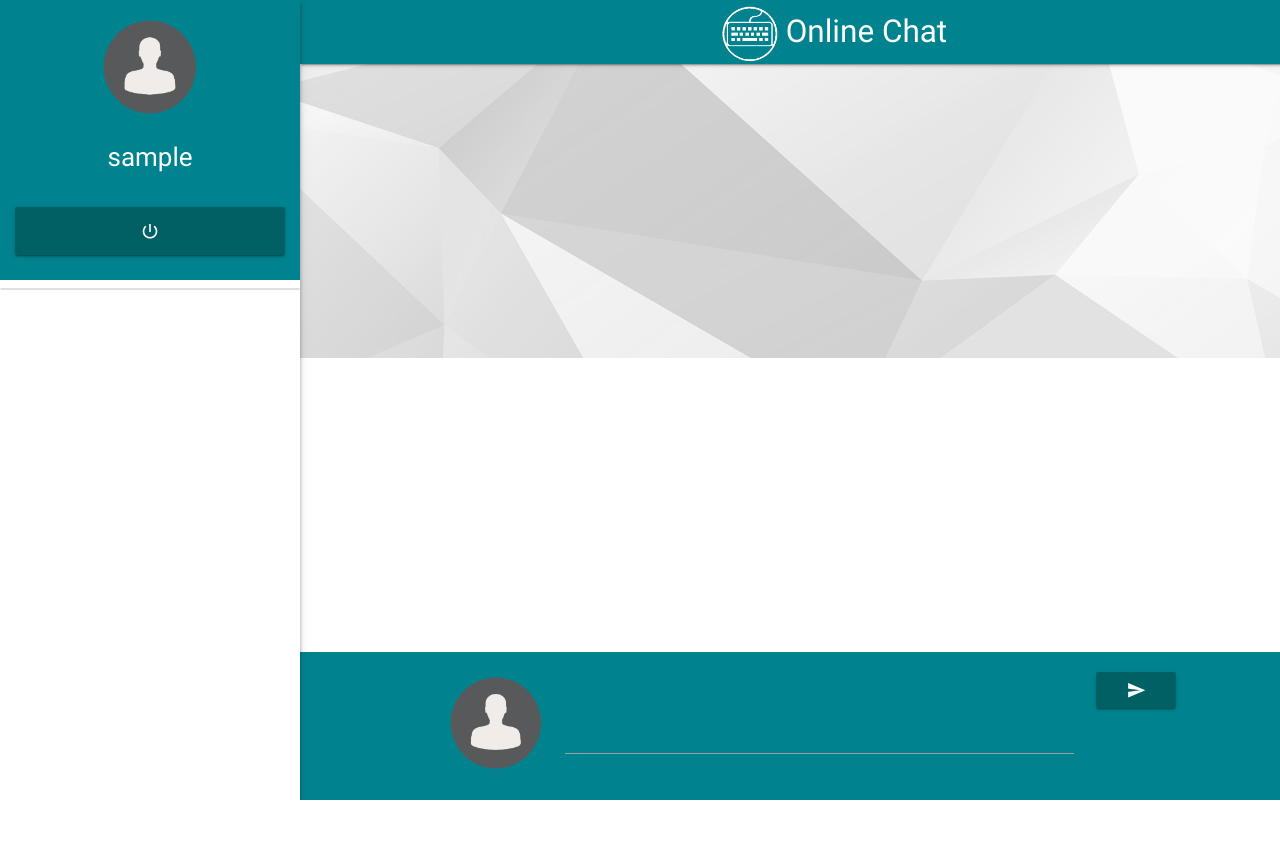
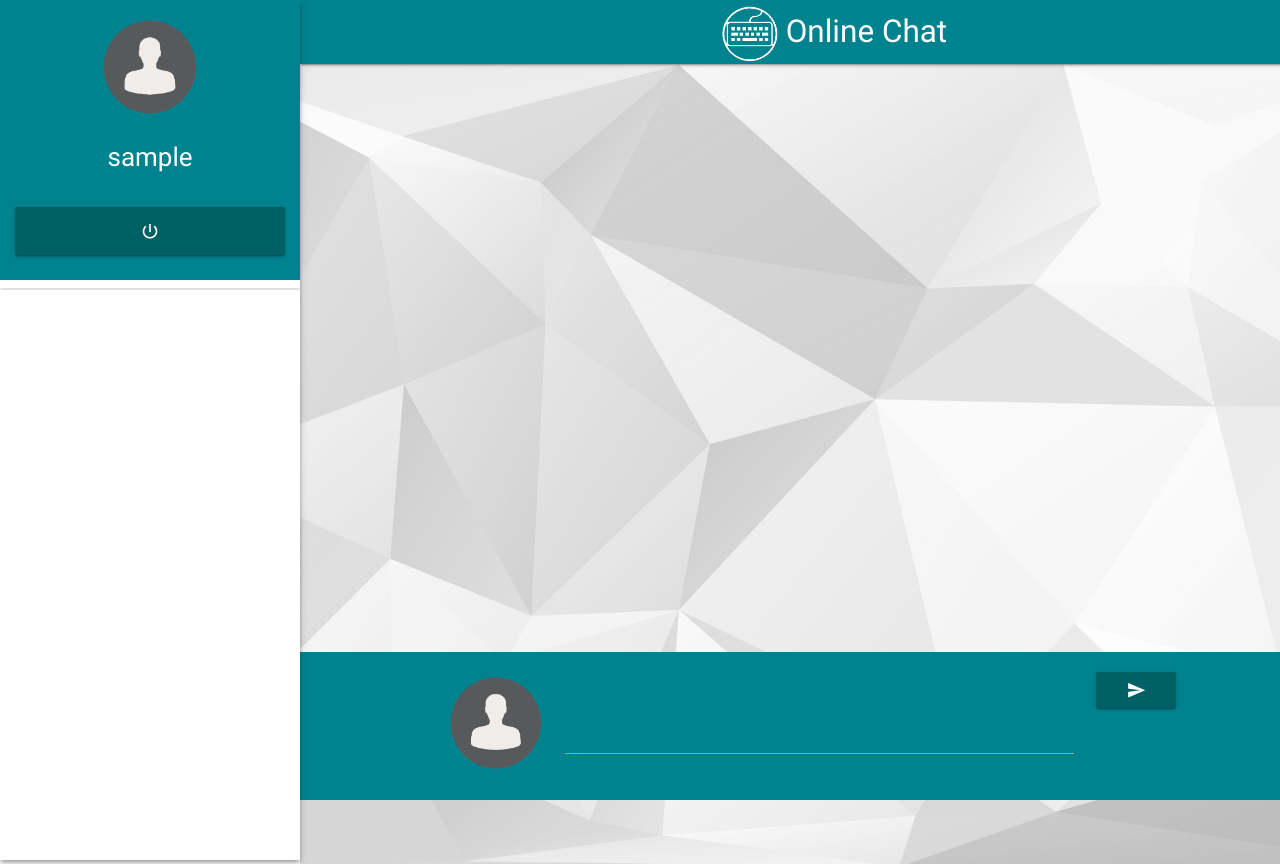
Before and after one commit to CptnDaddy/Online-Chat-Software, a PHP site: page /chat.php in a window 1280 px wide. Before the commit the page ends 800 px from the top, so only its background shows below. Run offline with PHP 8.4, Linux system fonts and the light colour scheme; the visitor is signed in with stand-in values (Sample User, id 1); data that the repository does not hold is empty; some libraries are stand-ins or nearby versions.

Commit message:
changed message box, background image fixed

```diff
--- a/css/chat.css
+++ b/css/chat.css
@@ -2,6 +2,10 @@ header,
 main,
 footer {
   padding-left: 300px;
+}
+
+main {
+	height: 100%;
 }
 
 body {
@@ -44,30 +48,33 @@ body {
 @media screen and (min-width: 300px) {
 	#chatwindow {
 		top: 40px;
-		height: 40%;
+		min-height: 100%;
 		width: 100%;
-		background-image: url(../img/chats.jpeg);
-		background-repeat: repeat;
-		background-attachment: fixed;
-		margin-bottom: 130px;
+		margin-bottom: 150px;
 	}
 }
 
 @media screen and (min-width: 993px) {
 	#chatwindow {
 		top: 40px;
-		height: 40%;
+		min-height: 100%;
 		width: 100%;
-		background-image: url(../img/chats.jpeg);
-		background-repeat: repeat;
-		background-attachment: fixed;
 		margin-bottom: 150px;
 	}
+}
+
+#chatwindow {
+	background: url("../img/chats.jpeg") no-repeat center center fixed;
+	-webkit-background-size: cover;
+	-moz-background-size: cover;
+	-o-background-size: cover;
+	background-size: cover;
 }
 
 .time {
 	padding-left: 10px;
 	text-align: right;
+	right: 0;
 	font-size: 0.8em;
 	color: #8a8a8a;
 	display: inline-block;
@@ -87,7 +94,7 @@ body {
 }
 
 .message {
-	width:auto;
+/* 	width:auto; */
 	max-width: 600px;
 	word-break: break-all;
 	height:auto;
@@ -106,6 +113,7 @@ body {
 	text-align:left;
 	background-color: #bfffdf;
 	color: #00555b;
+
 }
 .mleft {
 	text-align: right;
```
Also changed, not shown: ajax/getmessage.php (+21 -6 lines), lib/ChatLib.js.
